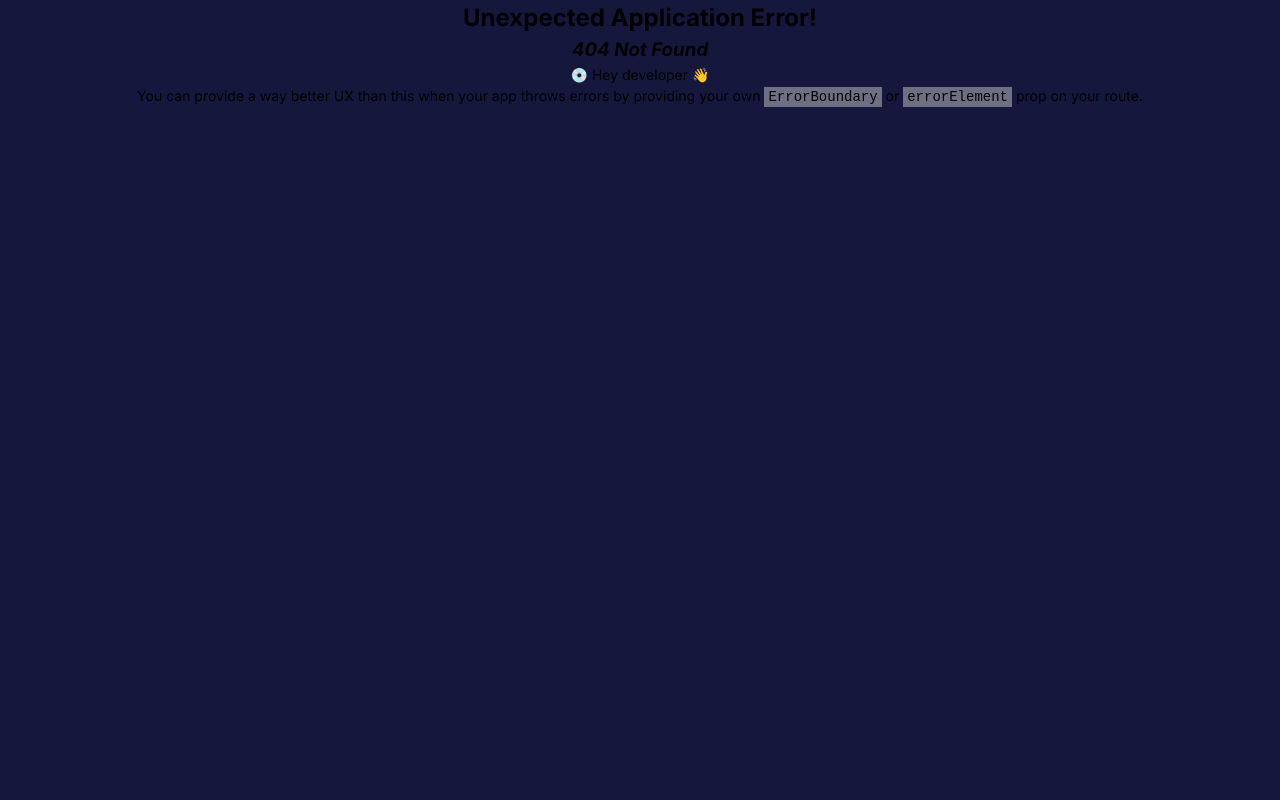
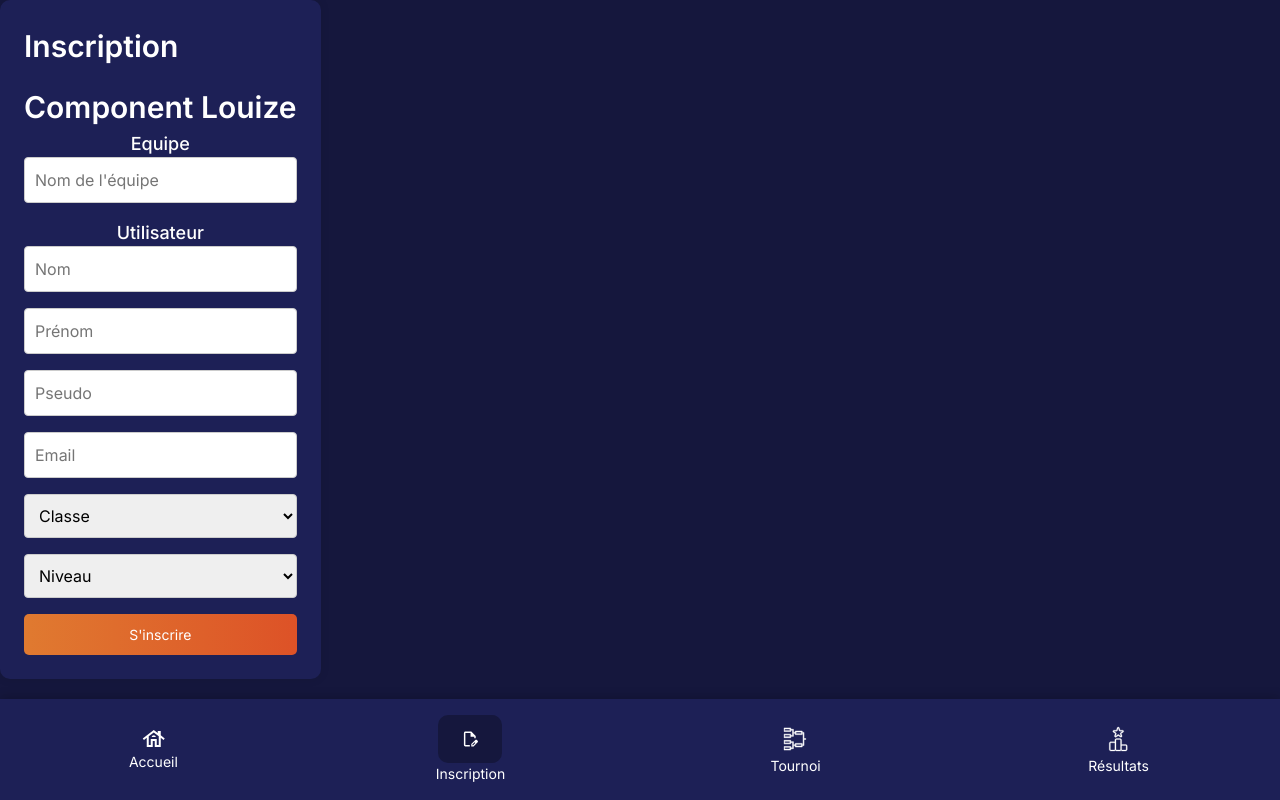
Before and after one commit to DylanAbz/lan-front-docker, a React (Vite) app: page /register in a window 1280 px wide. Before the commit this address had no page. Built offline with nearby package versions, Linux system fonts and the light colour scheme.

Commit message:
register view

```diff
--- a/src/components/buttons/primaryButton/PrimaryButton.scss
+++ b/src/components/buttons/primaryButton/PrimaryButton.scss
@@ -21,6 +21,20 @@ $danger-color: #dc3545;
   transition: background 0.3s ease;
   cursor: pointer;
   gap: 8px;
+  width: 100%;
+  // Tailles
+  &.sm {
+    padding: 6px 12px;
+    font-size: 14px;
+  }
+  &.md {
+    padding: 10px 16px;
+    font-size: 16px;
+  }
+  &.lg {
+    padding: 14px 20px;
+    font-size: 18px;
+  }
 
   &.primary {
     background: $primary-gradient;
--- a/src/components/inputs/InputText.scss
+++ b/src/components/inputs/InputText.scss
@@ -1,5 +1,4 @@
 .input-text {
-  width: 100%;
   padding: 10px;
   font-size: 16px;
   border: 1px solid #ccc;
--- /dev/null
+++ b/src/components/selectList/SelectList.scss
@@ -0,0 +1,10 @@
+@use "../../styles/_variables" as *;
+
+.select-list {
+    width: 100%;
+    padding: 10px;
+    font-size: 16px;
+    border: 1px solid #ccc;
+    border-radius: 4px;
+    outline: none;
+}
--- /dev/null
+++ b/src/components/selectList/SelectList.tsx
@@ -0,0 +1,31 @@
+import React from 'react';
+import './SelectList.scss';
+
+interface SelectListProps {
+    data: { [key: string]: string };
+    onClick: (key: string) => void;
+    placeholder?: string;
+}
+
+function SelectList({ data, onClick, placeholder }: SelectListProps) {
+    const handleChange = (event: React.ChangeEvent<HTMLSelectElement>) => {
+        onClick(event.target.value);
+    };
+
+    return (
+        <select onChange={handleChange} className="select-list">
+            {placeholder && (
+                <option value="" disabled selected>
+                    {placeholder}
+                </option>
+            )}
+            {Object.entries(data).map(([key, value]) => (
+                <option key={key} value={key}>
+                    {value}
+                </option>
+            ))}
+        </select>
+    );
+}
+
+export default SelectList;
--- a/src/index.scss
+++ b/src/index.scss
@@ -14,3 +14,21 @@ span {
   font-size: $font-size-small;
   font-weight: 400;
 }
+h1 {
+  font-family: $font-family;
+  font-weight: $weight-title;
+  color: $white;
+  font-size: $font-size-title;
+}
+
+h2 {
+  font-family: $font-family;
+  font-weight: $weight;
+  color: $white;
+  font-size: $font-size-subtitle;
+}
+
+.pageTitle {
+  width: 100%;
+  text-align: left;
+}
--- /dev/null
+++ b/src/pages/register/Register.scss
@@ -0,0 +1,17 @@
+@use "../../styles/_variables" as *;
+
+.form-group
+{
+    display: flex;
+    flex-direction: column;
+    margin-bottom: 1rem;
+}
+
+.register-container{
+    width: 100%;
+}
+
+.register-form
+{
+    width: 100%;
+}
--- /dev/null
+++ b/src/pages/register/Register.tsx
@@ -0,0 +1,115 @@
+import PrimaryButton from "../../components/buttons/primaryButton/PrimaryButton";
+import { Card } from "../../components/card/Card";
+import InputText from "../../components/inputs/InputText";
+import SelectList from "../../components/selectList/SelectList";
+import NavBar from "../../components/navbar/Navbar";
+
+import "./Register.scss";
+import Navbar from "../../components/navbar/Navbar";
+
+function Register() {
+    const classOptions = {
+        B1: "B1",
+        B2: "B2",
+        B3: "B3",
+        M1: "M1",
+        M2: "M2",
+    };
+
+    const levelsOptions = {
+        beginner: "Débutant",
+        intermediate: "Moyen",
+        advanced: "Confirmé",
+        expert: "Expert",
+    };
+
+    const handleClassSelect = (key: string) => {
+        console.log(`Classe sélectionnée : ${key}`);
+    };
+
+    const handleLevelSelect = (key: string) => {
+        console.log(`Niveau sélectionné : ${key}`);
+    };
+
+    return (
+        <>
+            <Card>
+                <h1 className="pageTitle">Inscription</h1>
+
+                <div className="register-container">
+                    <div>
+                        {/* todo : add component Louize */}
+                        <h1>Component Louize</h1>
+                    </div>
+                    <div className="register-form">
+                        <h2>Equipe</h2>
+                        <form>
+
+                            <div className="form-group">
+                                <InputText
+                                    type="text"
+                                    value=""
+                                    placeholder="Nom de l'équipe"
+                                    onChange={() => console.log("")}
+                                ></InputText>
+                            </div>
+                            <h2>Utilisateur</h2>
+                            <div className="form-group">
+                                <InputText
+                                    type="text"
+                                    value=""
+                                    placeholder="Nom"
+                                    onChange={() => console.log("nom")}
+                                ></InputText>
+                            </div>
+                            <div className="form-group">
+                                <InputText
+                                    type="text"
+                                    value=""
+                                    placeholder="Prénom"
+                                    onChange={() => console.log("prenom")}
+                                ></InputText>
+                            </div>
+                            <div className="form-group">
+                                <InputText
+                                    type="text"
+                                    value=""
+                                    placeholder="Pseudo"
+                                    onChange={() => console.log("Pseudo")}
+                                ></InputText>
+                            </div>
+                            <div className="form-group">
+                                <InputText
+                                    type="email"
+                                    value=""
+                                    placeholder="Email"
+                                    onChange={() => console.log("email")}
+                                ></InputText>
+                            </div>
+                            <div className="form-group">
+                                <SelectList
+                                    data={classOptions}
+                                    onClick={handleClassSelect}
+                                    placeholder="Classe"
+                                ></SelectList>
+                            </div>
+                            <div className="form-group">
+                                <SelectList
+                                    data={levelsOptions}
+                                    onClick={handleLevelSelect}
+                                    placeholder="Niveau"
+                                ></SelectList>
+                            </div>
+
+                            <PrimaryButton variant="primary" size="lg">S'inscrire</PrimaryButton>
+                        </form>
+                    </div>
+                </div>
+            </Card>
+
+            <Navbar />
+        </>
+    );
+}
+
+export default Register;
```
Also changed, not shown: src/main.tsx (+6 -1 lines).
